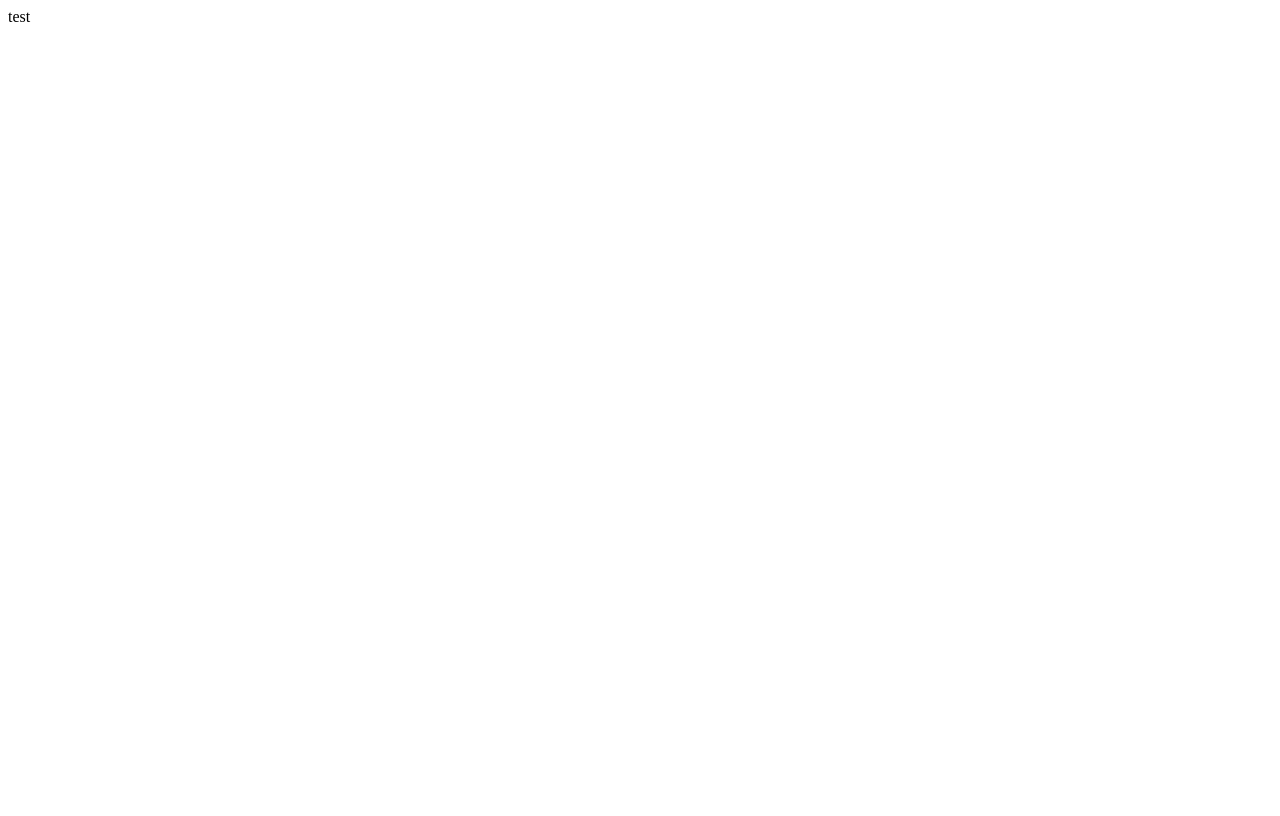
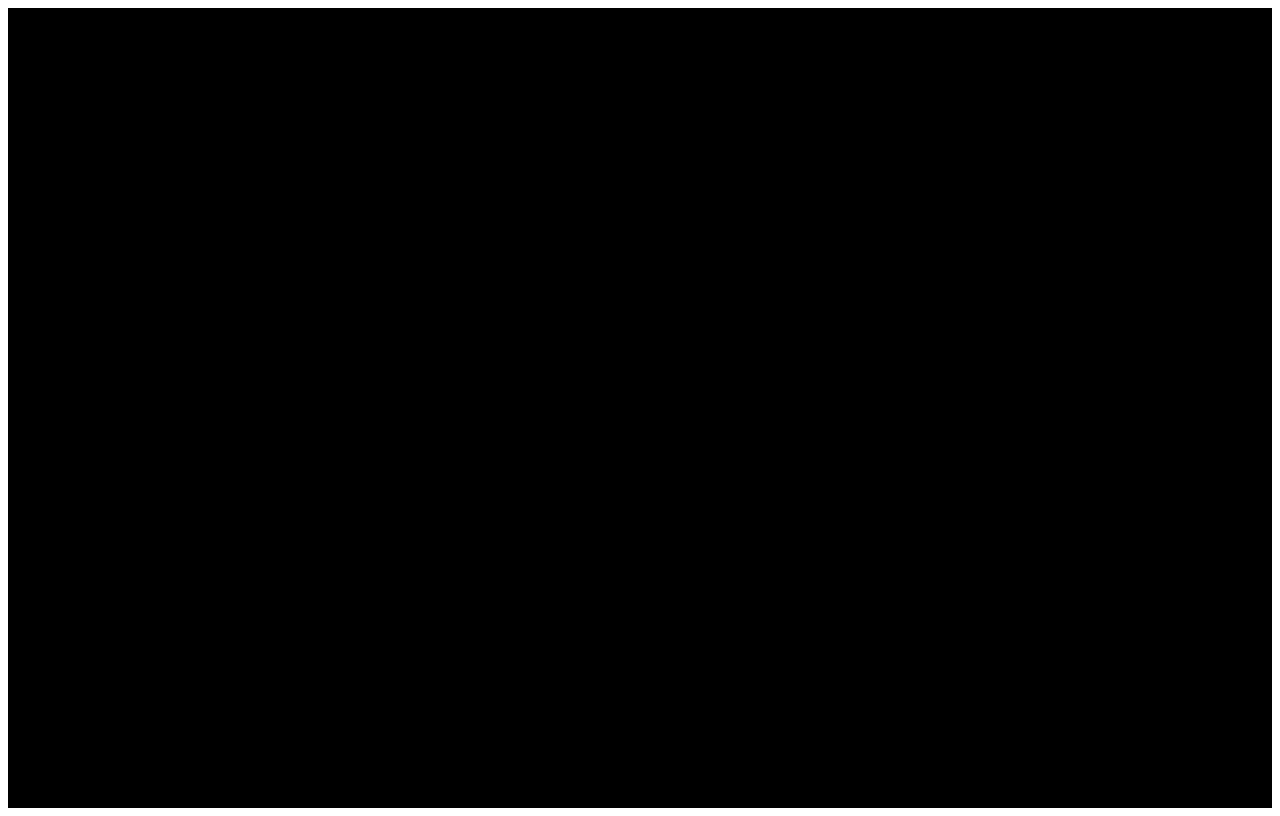
Before and after one commit to park-siwan/parksiwan, a React (Create React App) app: page / in a window 1280 px wide. Built offline with nearby package versions, Linux system fonts and the light colour scheme.

Commit message:
리액트 기초구조잡기

```diff
--- a/src/App.js
+++ b/src/App.js
@@ -1,8 +1,9 @@
+import Home from "./pages/home";
 
 function App() {
   return (
     <div className="App">
-      test
+      <Home/>
     </div>
   );
 }
--- /dev/null
+++ b/src/pages/home/_home.module.scss
@@ -0,0 +1,6 @@
+
+.home{
+background-color: black;
+width: 100%;
+height: 100vh;
+}
--- /dev/null
+++ b/src/pages/home/index.jsx
@@ -0,0 +1,14 @@
+import React from 'react'
+import classNames from 'classnames/bind';
+import home from './_home.module.scss';
+const cx = classNames.bind(home);
+
+
+ const Home = () => {
+  return (
+    <div className={cx('home')}>
+      home 컴포넌트
+    </div>
+  )
+}
+export default Home
```
